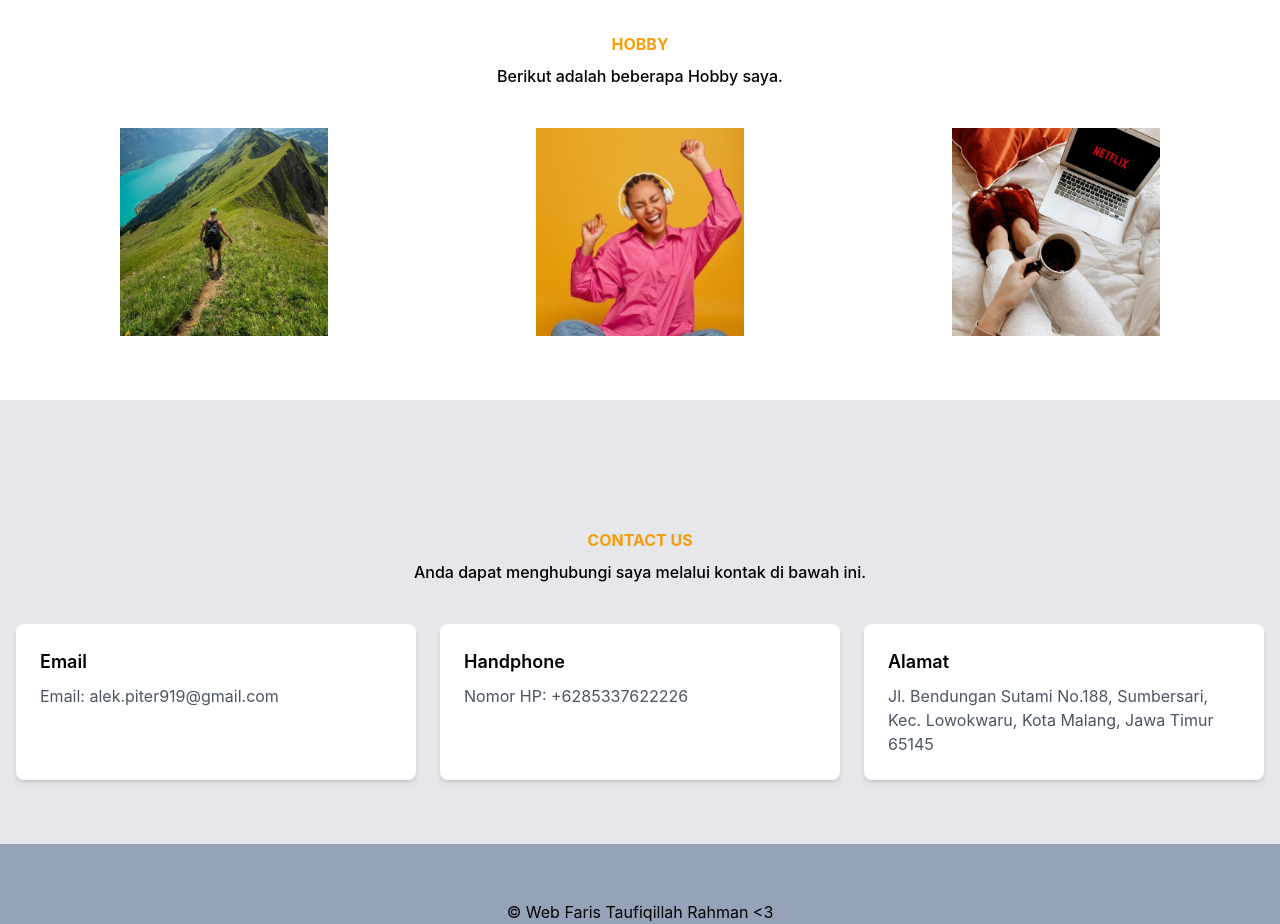
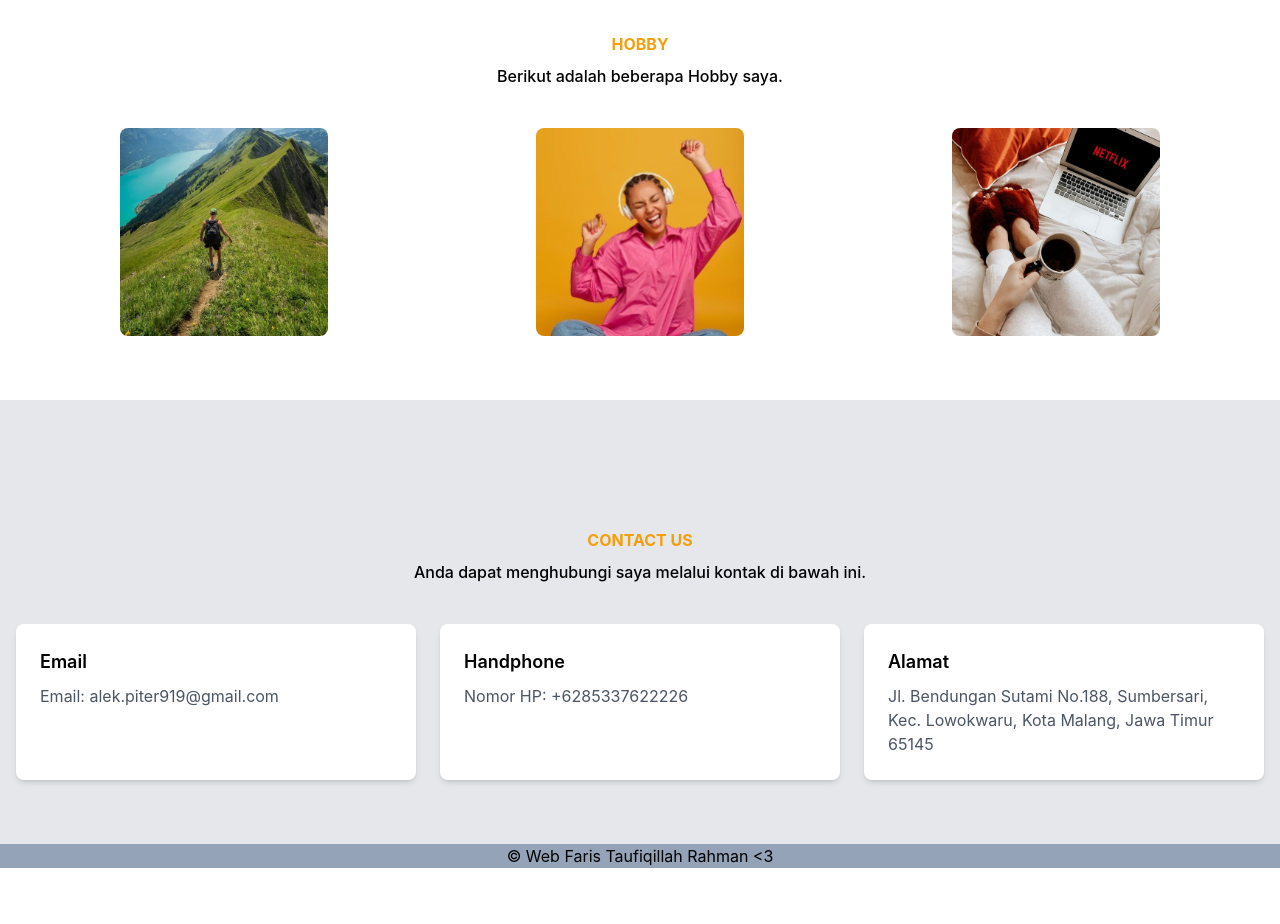
Before and after one commit to faristr96/pemrogramanweb, a website: page public/index.html in a window 1280 px wide. Shown: the part 1520-2444 px from the top of the page. After the commit the page ends 2388 px from the top, so only its background shows below. Drawn offline with nearby package versions, Linux system fonts and the light colour scheme.

Commit message:
Update gambar

```diff
--- a/public/index.html
+++ b/public/index.html
@@ -148,13 +148,13 @@
             </div>
             <div class="flex flex-wrap">
                 <div class="flex items-center mx-auto md:w-1/6 w-1/3">
-                    <img src="img/traveling.jpg" alt="traveling">
+                    <img src="img/traveling.jpg" alt="traveling" class="rounded-lg">
                 </div>
                 <div class="flex items-center mx-auto md:w-1/6 w-1/3">
-                    <img src="img/listeningmusic.jpg" alt="dengar musik">
+                    <img src="img/listeningmusic.jpg" alt="dengar musik" class="rounded-lg">
                 </div>
                 <div class="flex items-center mx-auto md:w-1/6 w-1/3">
-                    <img src="img/watchingmovie.jpg" alt="nonton film">
+                    <img src="img/watchingmovie.jpg" alt="nonton film" class="rounded-lg">
                 </div>
             </div>
         </div>
@@ -188,7 +188,7 @@
         </div>
     </section>
     <footer>
-        <p class=" pt-14 text-center bg-slate-400">&copy; Web Faris Taufiqillah Rahman <3</p>
+        <p class="text-center bg-slate-400">&copy; Web Faris Taufiqillah Rahman <3</p>
     </footer>
     <script src="dist/script.js"></script>
 </body>
```
